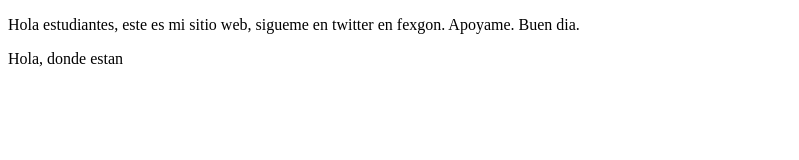
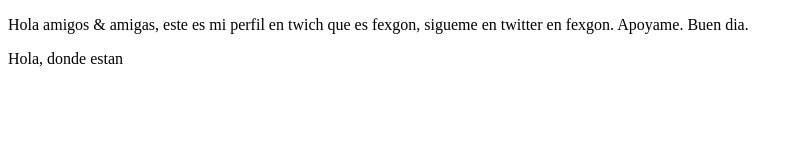
Before and after one commit to lvfelixgo/proyectoDemoCurso, a plain HTML site: page index.html in a window 1280 px wide. Shown: the whole page, without its empty margins (0-799 px from the left). Drawn offline with Linux system fonts and the light colour scheme.

Commit message:
cambios agregamos sitio de twich

```diff
--- a/index.html
+++ b/index.html
@@ -7,7 +7,7 @@
     <title>Curso Prework</title>
 </head>
 <body>
-    <p>Hola estudiantes, este es mi sitio web, sigueme en
+    <p>Hola amigos & amigas, este es mi perfil en twich que es fexgon, sigueme en
         twitter en fexgon. Apoyame. Buen dia.
     </p>
     <p>Hola, donde estan</p>
```
